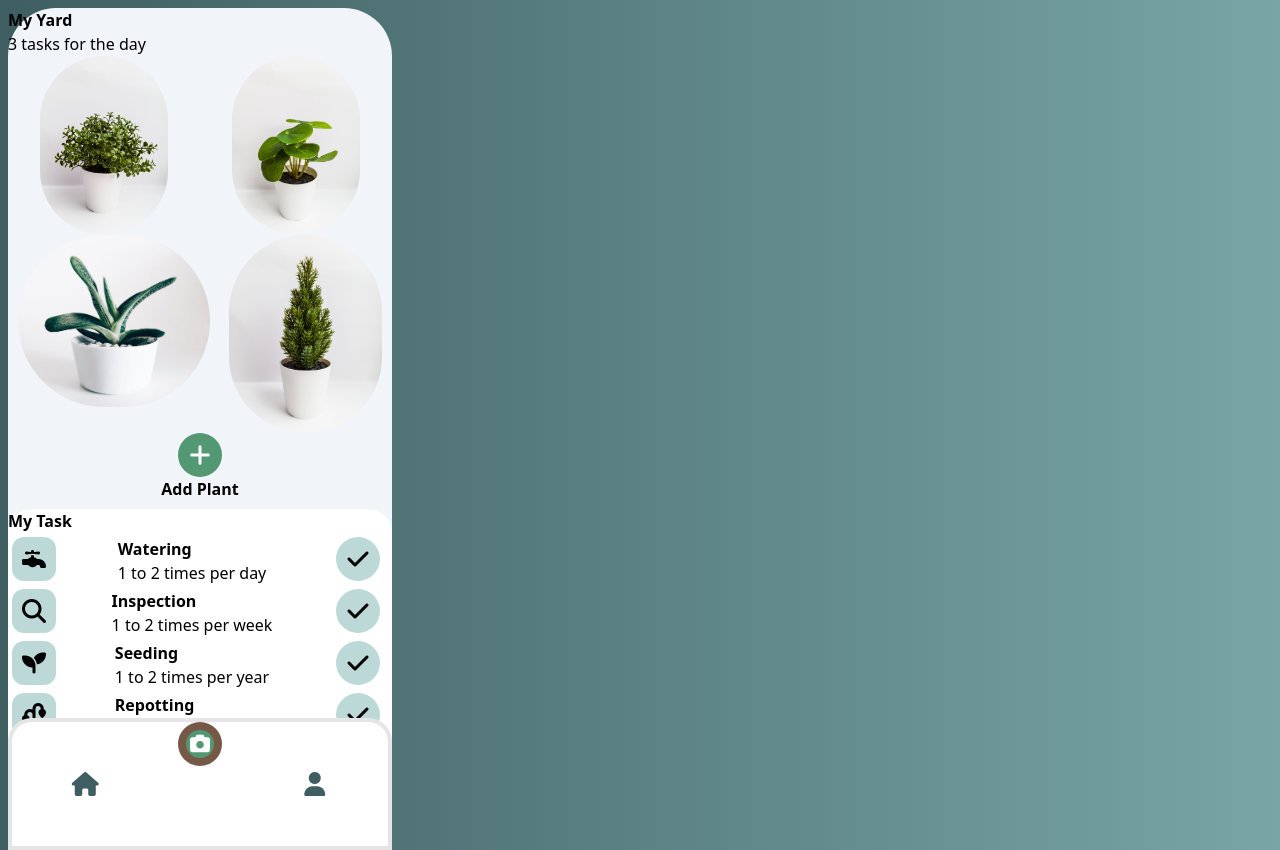
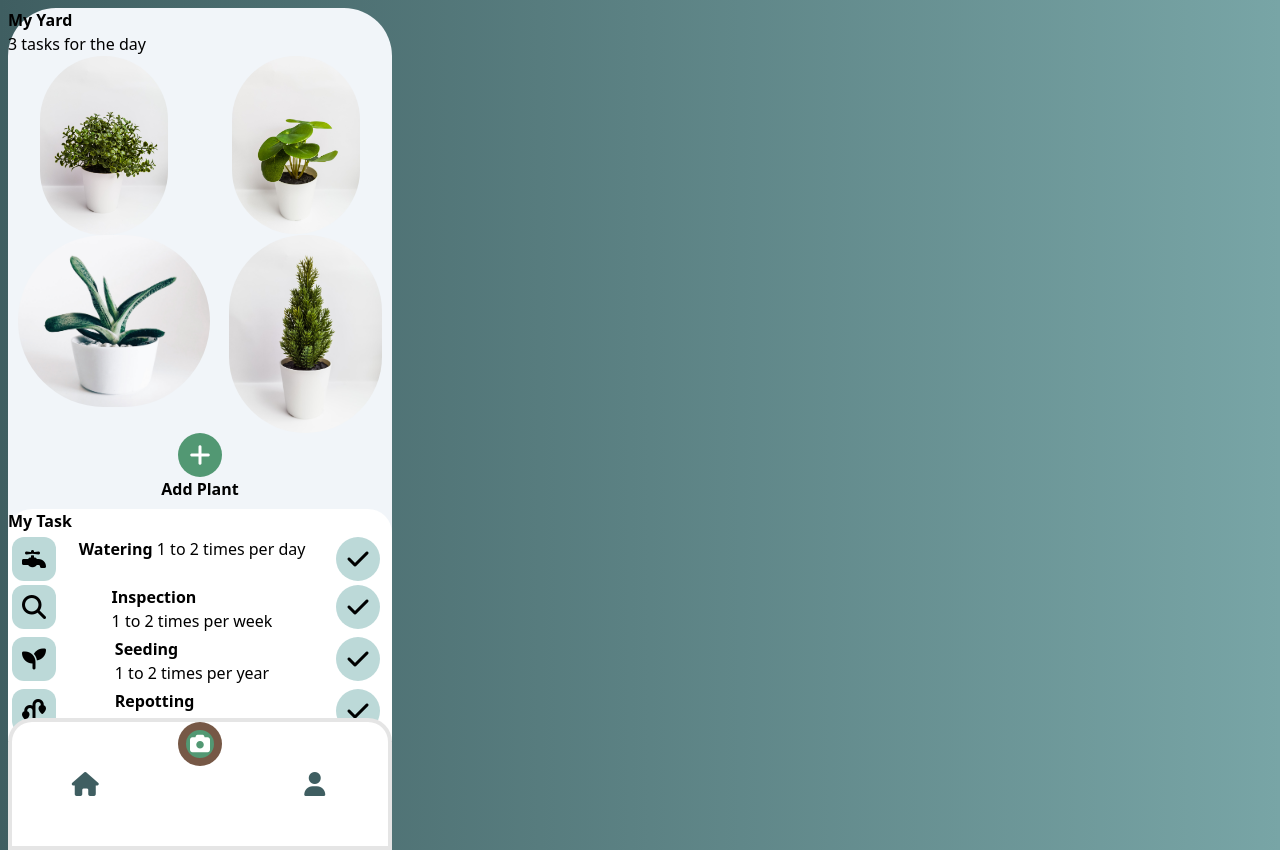
Before and after one commit to Ashvnthaaa/plant-care, a website built with Vite: page index.html in a window 1280 px wide. Built offline with nearby package versions, Linux system fonts and the light colour scheme.

Commit message:
put links to subsites higher up

```diff
--- a/index.html
+++ b/index.html
@@ -40,8 +40,11 @@
           <i class="fa-solid fa-faucet text-2xl"></i>
           </div>
             <div id="title-task-watering">
-              <p class="font-bold">Watering</p>
-              <p class="font-thin">1 to 2 times per day</p>
+              <!-- ==== testing other subsites ==== -->
+    <a href="plant-detail.html" class="font-bold">Watering</a>
+    <a href="identify-plant.html" class="font-thin">1 to 2 times per day</a>
+              <!-- <p class="font-bold">Watering</p>
+              <p class="font-thin">1 to 2 times per day</p> -->
             </div>
           <div id="check-task-watering">
             <div class="flex justify-around items-center bg-oceangreen h-11 w-11 rounded-full mx-2">
@@ -111,9 +114,7 @@
         </div>
       </div>
     </footer>
-    <!-- ==== testing other subsites ==== -->
-    <a href="plant-detail.html" class="text-lightsage">test 1</a>
-    <a href="identify-plant.html" class="text-lightsage">test 2</a>
+
 		<script type="module" src="./src/main.ts"></script>
 	</body>
 </html>
```
Also changed, not shown: identify-plant.html (+4 -1 lines), assets/pilea-hang-unsplash.jpg (added).
